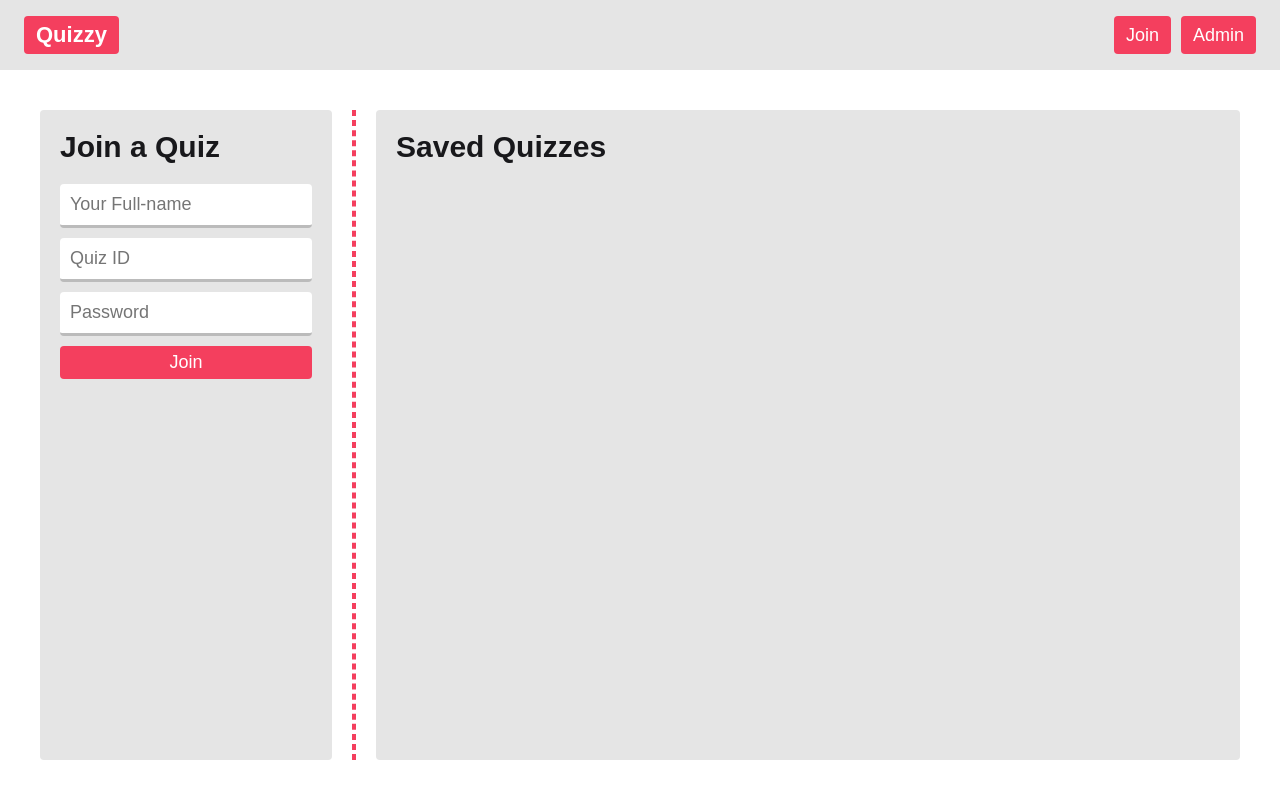
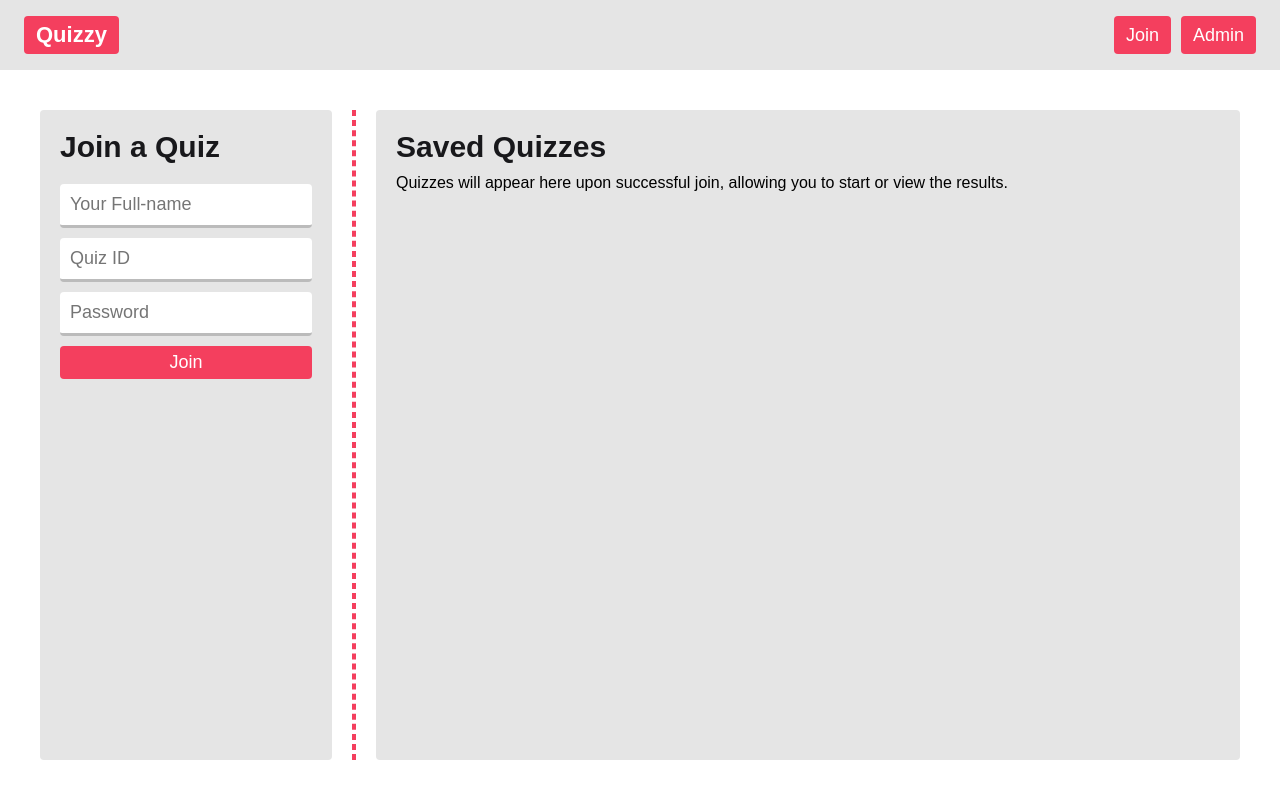
Before and after one commit to ayus-10/quizzy-frontend, a React (Vite) app: page /join in a window 1280 px wide. Built offline with nearby package versions, Linux system fonts and the light colour scheme.

Commit message:
Minor improvements

```diff
--- a/src/components/saved-quiz-card.tsx
+++ b/src/components/saved-quiz-card.tsx
@@ -12,10 +12,16 @@ export default function SavedQuizCard({
 }) {
   const [currentTime] = useState(() => getUTCTimeStamp(undefined));
 
+  function getLocalTime(timestamp: number) {
+    const dateObject = new Date(timestamp);
+    return `${dateObject.toLocaleTimeString()} (${dateObject.toLocaleDateString()})`;
+  }
+
   return (
     <div className={styles.quiz_card}>
       <p>ID: {quizDetails.quizId}</p>
       <p>Title: {quizDetails.quizTitle}</p>
+      <p>Starts: {getLocalTime(quizDetails.startTime)}</p>
       {quizDetails.startTime - currentTime > 0 ? (
         <CountDown time={quizDetails.startTime} />
       ) : (
--- a/src/pages/join.tsx
+++ b/src/pages/join.tsx
@@ -127,11 +127,20 @@ export default function Join() {
           </div>
         </form>
         <div className={styles.divider}></div>
-        <div className={styles.quizzes}>
+        <div className={styles.quizzes_wrapper}>
           <h1 className={styles.title}>Saved Quizzes</h1>
-          {savedQuizzes.map((quiz) => (
-            <SavedQuizCard key={quiz.quizId} quizDetails={quiz} />
-          ))}
+          <div className={styles.quizzes}>
+            {savedQuizzes.length === 0 ? (
+              <p>
+                Quizzes will appear here upon successful join, allowing you to
+                start or view the results.
+              </p>
+            ) : (
+              savedQuizzes.map((quiz) => (
+                <SavedQuizCard key={quiz.quizId} quizDetails={quiz} />
+              ))
+            )}
+          </div>
         </div>
       </div>
     </>
--- a/src/styles/join.module.css
+++ b/src/styles/join.module.css
@@ -26,11 +26,23 @@
   border: 2px dashed var(--red-2);
 }
 
-.quizzes {
+.quizzes_wrapper {
   width: 100%;
   padding: 20px;
   background-color: var(--gray);
   border-radius: 4px;
+  display: flex;
+  flex-direction: column;
+}
+
+.quizzes {
+  height: 100%;
+  overflow-y: auto;
+}
+
+.quizzes > div {
+  margin: 16px auto;
+  width: calc(100% - 2px);
 }
 
 @media screen and (max-width: 480px) {
```
